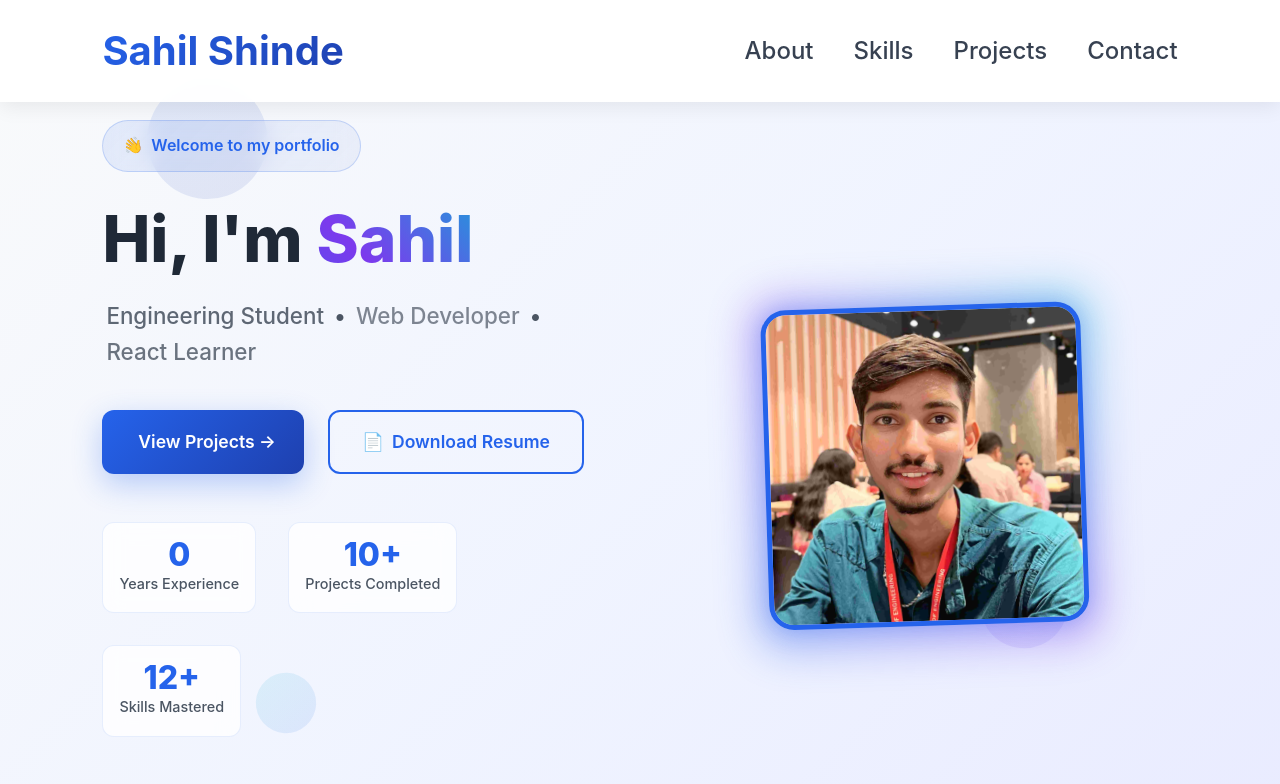
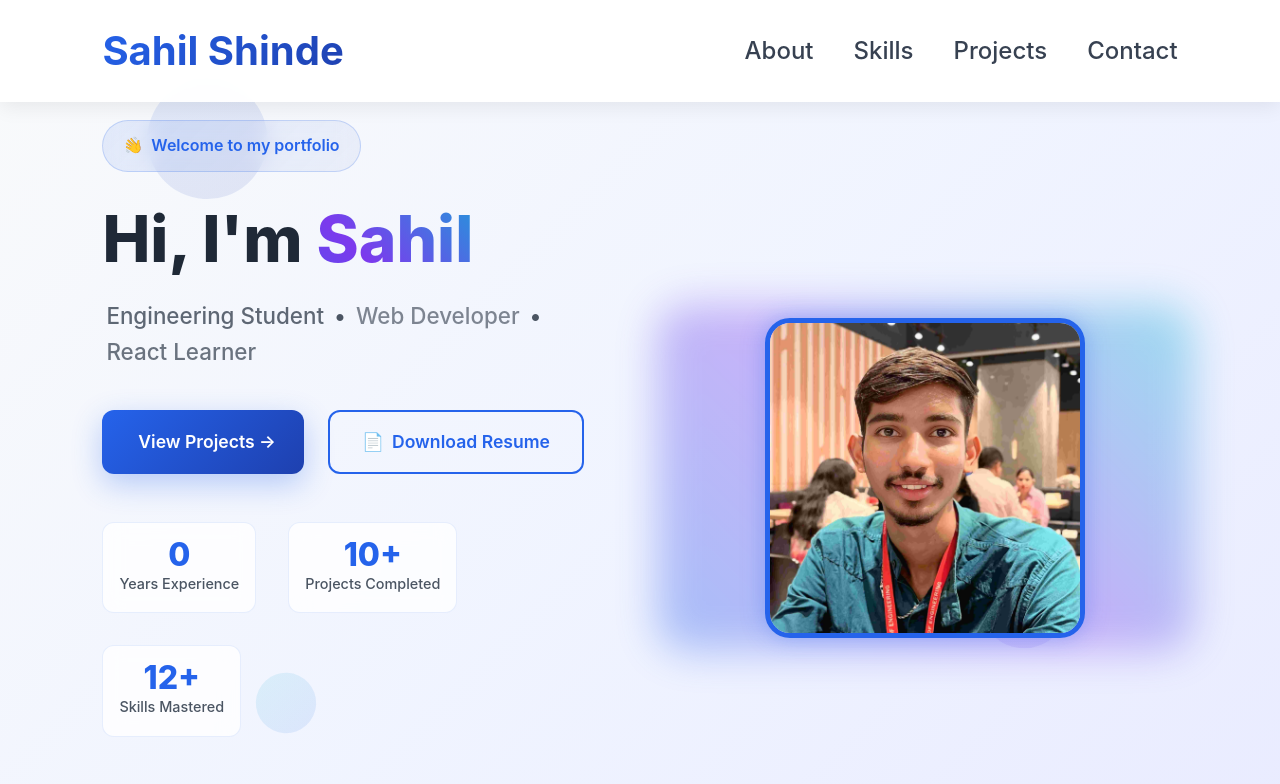
Before and after one commit to Sahil3299/sahil-portfolio, a React (Vite) app: page / in a window 1280 px wide. Shown: the top 784 px of the page. Built offline with nearby package versions, Linux system fonts and the light colour scheme.

Commit message:
Update Hero.jsx

```diff
--- a/src/components/Hero.jsx
+++ b/src/components/Hero.jsx
@@ -293,11 +293,11 @@ export default function Hero() {
           variants={itemVariants}
           whileHover={{ scale: 1.05 }}
         >
-          <motion.div
+          {/* <motion.div
             className="image-wrapper"
             variants={floatingVariants}
             animate="animate"
-          >
+          > */}
             <motion.img
               src={profile}
               alt="profile"
@@ -305,7 +305,7 @@ export default function Hero() {
               whileHover={{
                 scale: 1.1,
                 rotate: 5,
-                boxShadow: "0 30px 60px rgba(37, 99, 235, 0.4)"
+                boxShadow: "0 10px 30px rgba(37, 99, 235, 0.4)"
               }}
               transition={{ duration: 0.3 }}
             />
@@ -369,7 +369,7 @@ export default function Hero() {
             💻
           </motion.div> */}
         </motion.div>
-      </motion.div>
+      {/* </motion.div> */}
 
       {/* Scroll Indicator */}
       <motion.div
```
